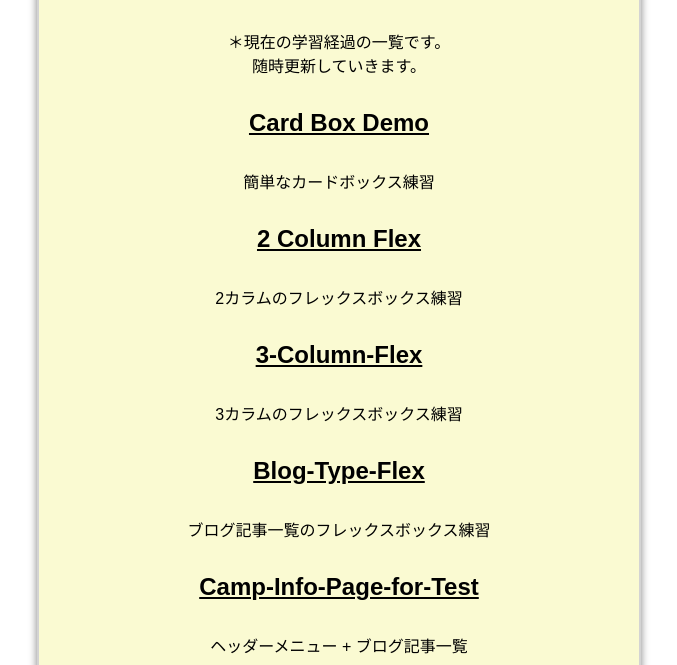
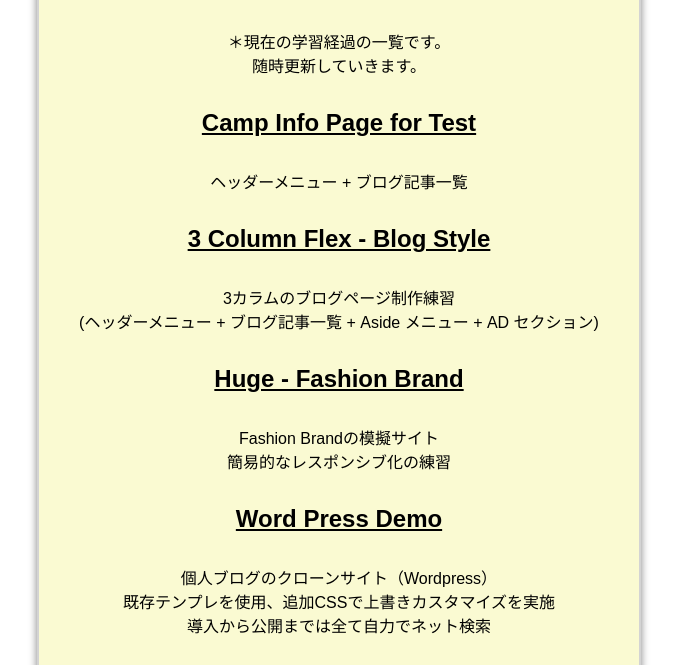
Before and after one commit to Kaie-github/My-Portfolio-at-Github, a plain HTML site: page index.html in a window 1280 px wide. Shown: the part 135-800 px from the top of the page, without its empty margins (301-978 px from the left). Drawn offline with Linux system fonts and the light colour scheme.

Commit message:
Add files via upload

```diff
--- a/index.html
+++ b/index.html
@@ -11,20 +11,19 @@
   <div class="container">
     <h1> - ポートフォリオ - </h1>
     <p>＊現在の学習経過の一覧です。<br>随時更新していきます。</p>
-    <h2><a href="https://agola-github.github.io/Card-Box/">Card Box Demo</a></h2>
-    <p>簡単なカードボックス練習</p>
-    <h2><a href="https://agola-github.github.io/2-Column-Flex//">2 Column Flex</a></h2>
-    <p>2カラムのフレックスボックス練習</p>
-    <h2><a href="https://agola-github.github.io/3-Column-Flex/">3-Column-Flex</a></h2>
-    <p>3カラムのフレックスボックス練習</p>
-    <h2><a href="https://agola-github.github.io/Blog-Type-Flex/">Blog-Type-Flex</a></h2>
-    <p>ブログ記事一覧のフレックスボックス練習</p>
-    <h2><a href="https://agola-github.github.io/Camp-Info-Page-for-Test/">Camp-Info-Page-for-Test</a></h2>
+
+    <h2><a href="https://agola-github.github.io/Camp-Info-Page-for-Test/">Camp Info Page for Test</a></h2>
     <p>ヘッダーメニュー + ブログ記事一覧</p>
+
     <h2><a href="https://agola-github.github.io/3-Column-Flex-Blog-Style/">3 Column Flex - Blog Style</a></h2>
     <p>3カラムのブログページ制作練習<br>(ヘッダーメニュー + ブログ記事一覧 + Aside メニュー + AD セクション)</p>
+
+    <h2><a href="https://agola-github.github.io/Fashion-Brand-Site-for-Media-Queries-Practice/">Huge - Fashion Brand</a></h2>
+    <p>Fashion Brandの模擬サイト<br>簡易的なレスポンシブ化の練習</p>
+
     <h2><a href="https://leff.jp/">Word Press Demo</a></h2>
     <p>個人ブログのクローンサイト（Wordpress）<br>既存テンプレを使用、追加CSSで上書きカスタマイズを実施<br>導入から公開までは全て自力でネット検索</p>
+
     <h2><a href="https://github.com/agola-github">Githubアカウント</a></h2>
     <p>私のGithubのページ</p>
 </body>
```
